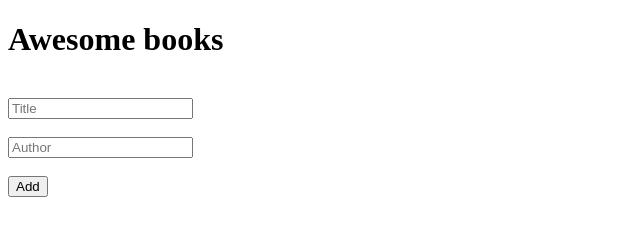
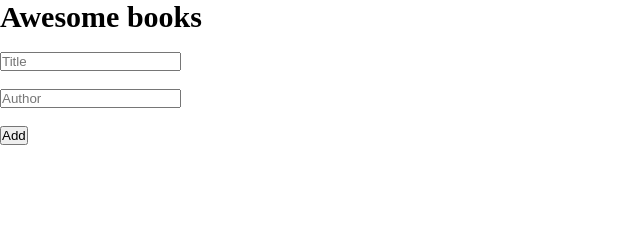
Before and after one commit to studiosnabeel/Awesome-books, a website: page index.html in a window 1280 px wide. Shown: the whole page, without its empty margins (0-640 px from the left). Drawn offline with Linux system fonts and the light colour scheme.

Commit message:
add font size to h1 heading

```diff
--- a/index.html
+++ b/index.html
@@ -4,6 +4,7 @@
     <meta charset="UTF-8" />
     <meta http-equiv="X-UA-Compatible" content="IE=edge" />
     <meta name="viewport" content="width=device-width, initial-scale=1.0" />
+    <link rel="stylesheet" href="style.css" />
     <title>Awesome Books JS</title>
   </head>
   <body>
--- /dev/null
+++ b/style.css
@@ -0,0 +1,9 @@
+* {
+  box-sizing: border-box;
+  margin: 0;
+  padding: 0;
+}
+
+.awesome-h1 {
+  font-size: 30px;
+}
```
